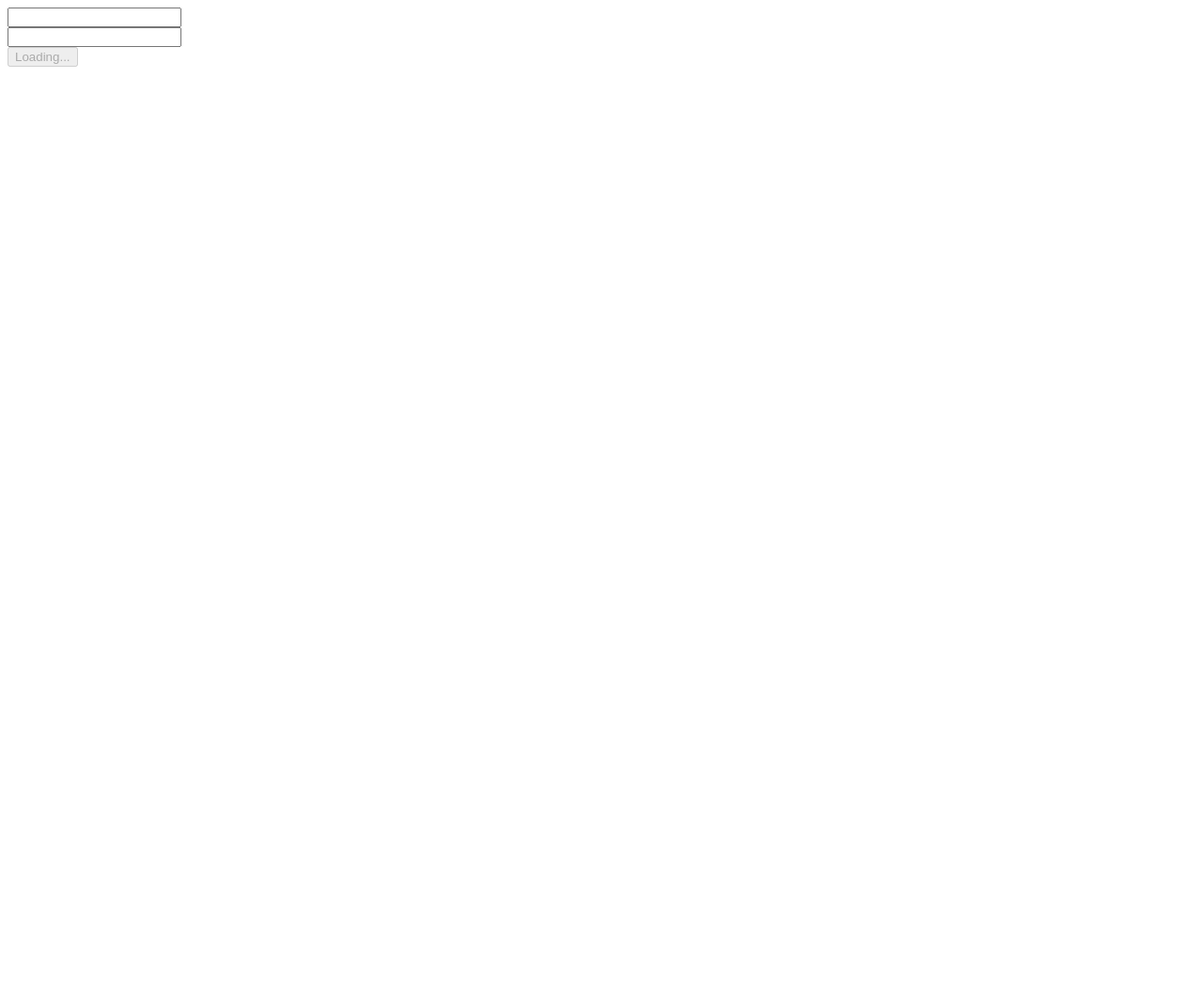
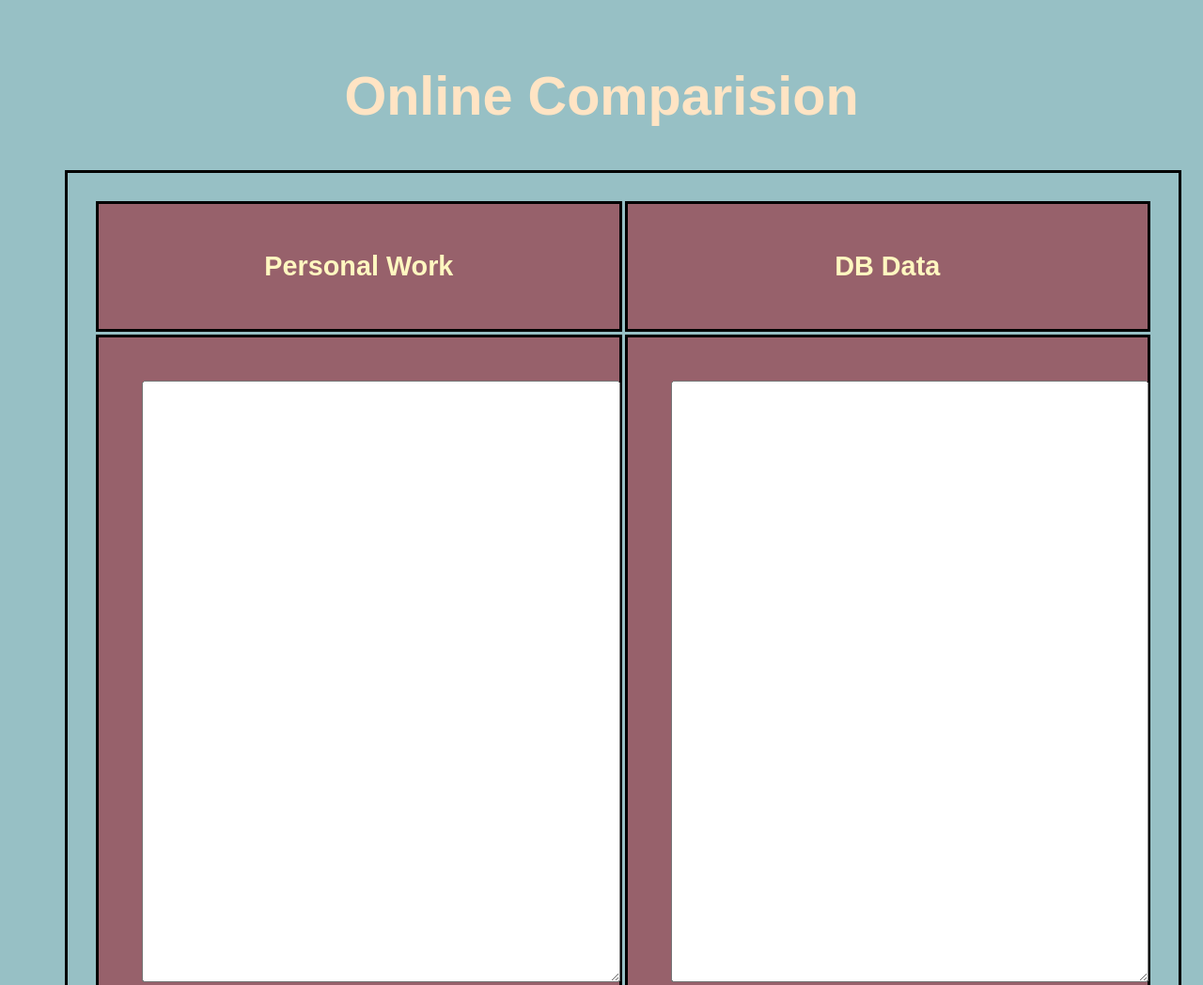
Before and after one commit to OmDalwadi/Code_Plagiarism_Detector, a website: page comparision_page.html in a window 1280 px wide. Shown: the top 1048 px of the page at 94% size. Before the commit the page ends 800 px from the top, so only its background shows below. Drawn offline with Linux system fonts and the light colour scheme.

Commit message:
Comparison Page

```diff
--- a/comparision_page.css
+++ b/comparision_page.css
@@ -1,8 +1,24 @@
 * {
-	margin: 0.1em;
+	margin: 0.8em;
 }
 
 html {
   font-family: sans-serif;
-  zoom: 2
+  zoom: 1.8
 }
+
+body {
+  background-color: rgb(151, 192, 197);
+}
+
+tr{
+  background-color:rgb(151, 97, 107);
+}
+
+h1{
+  color:bisque;
+}
+
+p {
+  color:rgb(255, 247, 192);
+}
--- a/comparision_page.html
+++ b/comparision_page.html
@@ -1,4 +1,38 @@
-<input type="text" id="sentenceOneInput"><br>
-<input type="text" id="sentenceTwoInput"><br>
-<button id="goButton" disabled>Loading...</button><br>
-<span id="resultSpan"></span>
+<!DOCTYPE html>
+<html>
+<style>
+table, th, td {
+  border:2px solid black;
+  padding: 15px;
+}
+textarea {
+width: 250px;
+height: 10em;
+}
+</style>
+<head>
+    <link rel="stylesheet" href="comparision_page.css">
+    <meta name="viewport" content="width=device-width, initial-scale=1.0">
+</head>
+<body>
+
+<h1 align="center">Online Comparision</h1>
+
+<table style="width:100%">
+  <tr>
+    <th style="width:50%" align="center"><p>Personal Work</p></th>
+    <th style="width:50%" align="center"><p>DB Data</p></th>
+  </tr>
+  <tr style="height:300px">
+        <td id="personalwork"><textarea style="height:350px; width:100%"></textarea></td>
+        <td id="DBdata" ><textarea style="height:350px; width:100%"></textarea></td>
+  </tr>
+  <tr>
+        <th colspan="2" id="comparision"><input type="button" value="Start Comparing"></th>
+  </tr>
+
+</table>
+
+
+</body>
+</html>
```
